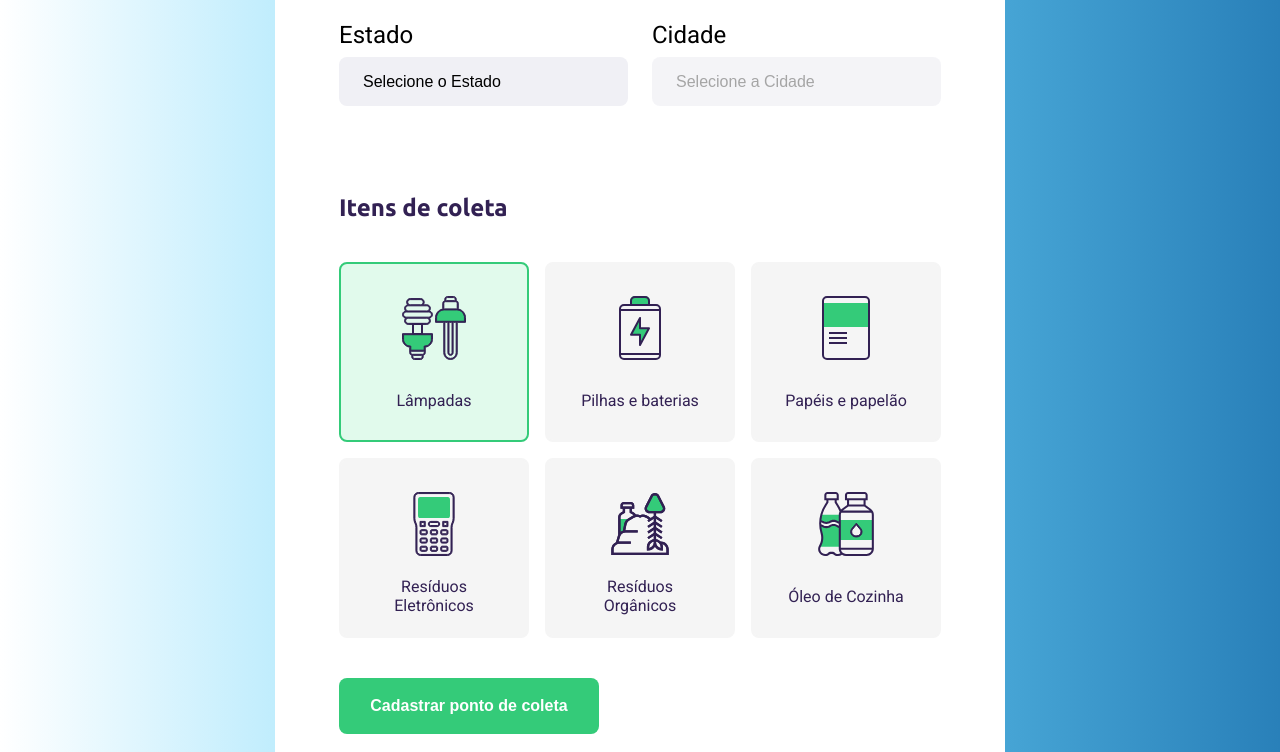
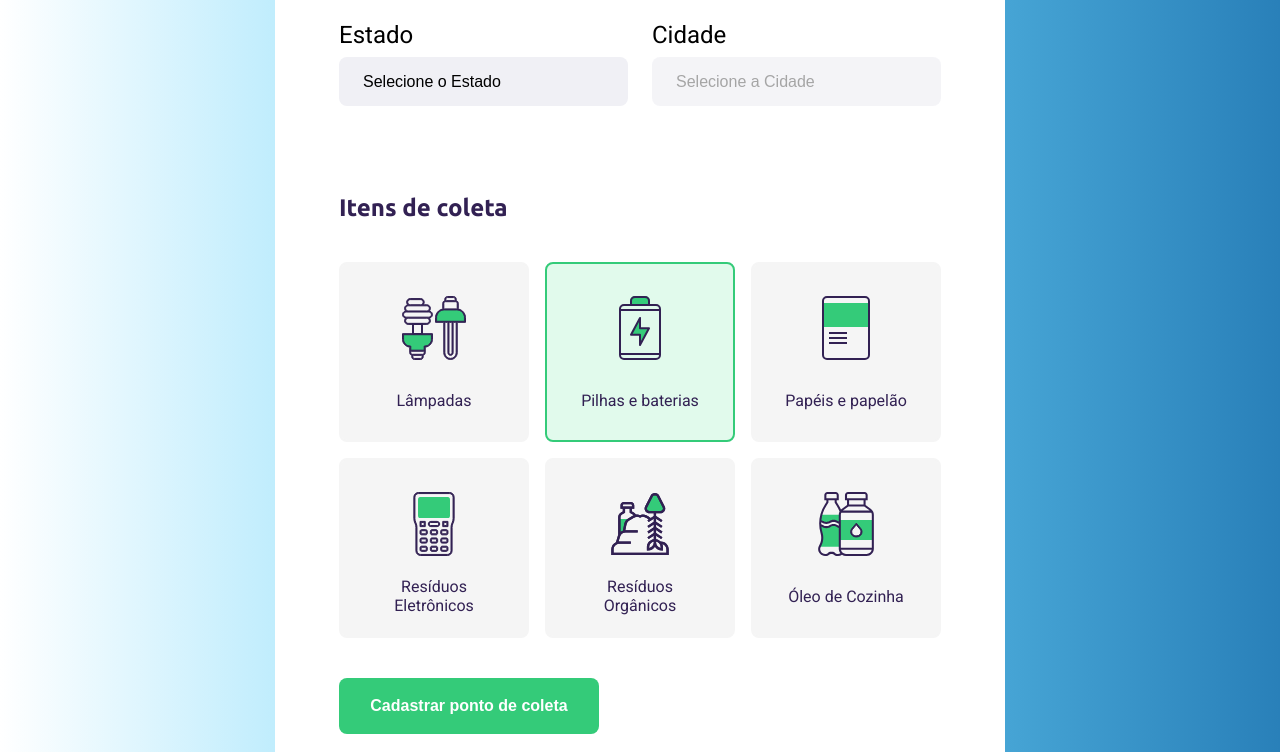
Before and after one commit to leonardo-rendano/Projeto-ECOLETA-Next-Level-Week-Rocketseat, a plain HTML site: page create-point.html in a window 1280 px wide. Both pictures are taken after a click on the item "Pilhas e baterias". Shown: the part 609-1361 px from the top of the page. Drawn offline with Linux system fonts and the light colour scheme; no server answers.

Commit message:
Adição de funcionalidades na seleção dos itens

```diff
--- a/create-point.html
+++ b/create-point.html
@@ -73,7 +73,7 @@
         </legend>
 
         <div class="items-grid">
-          <li data-id="1" class="selected">
+          <li data-id="1">
             <img src="extras-aula-1/icones/lampadas.svg" alt="Lâmpadas">
             <span>Lâmpadas</span>
           </li>
--- a/scripts/create-point.js
+++ b/scripts/create-point.js
@@ -46,3 +46,24 @@ function getCities(event) {
 document
   .querySelector("select[name=UF")
   .addEventListener("change", getCities)
+
+
+  //ITENS DE COLETA
+  // PEGAR TODOS OS LIs
+
+  const itemsToCollect = document.querySelectorAll(".items-grid li")
+
+    for (const item of itemsToCollect) {
+      item.addEventListener("click", handleSelectedItem)
+
+      function handleSelectedItem(event) {
+
+        const itemLi = event.target
+
+        //ADICIONAR OU REMOVER UMA CLASSE COM JAVASCRIPT
+        itemLi.classList.toggle("selected")
+
+        const itemid = itemLi.dataset.id
+        console.log()
+      }
+    }
--- a/styles/create-point.css
+++ b/styles/create-point.css
@@ -139,3 +139,8 @@ form button:hover {
   background: #e1faec;
   border: 2px solid #34cb79;
 }
+
+.items-grid li img,
+.items-grid li span {
+  pointer-events: none;
+}
```
